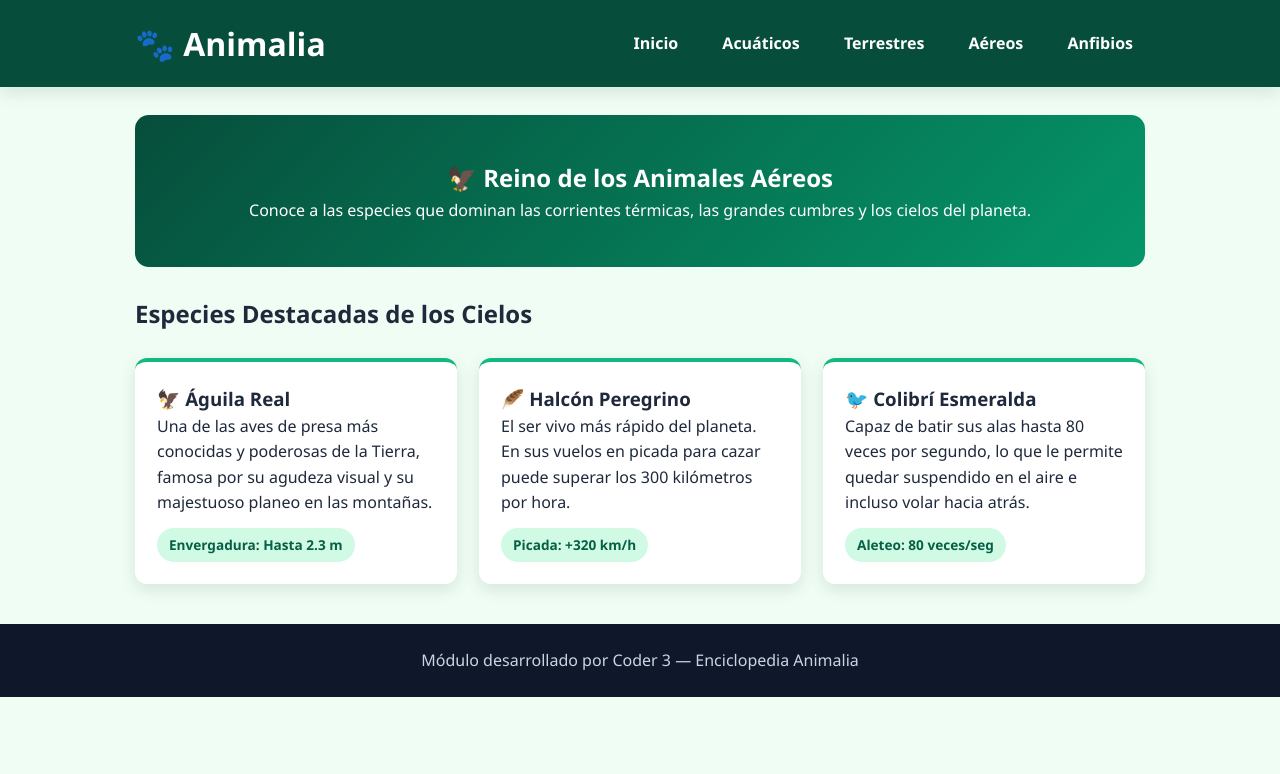
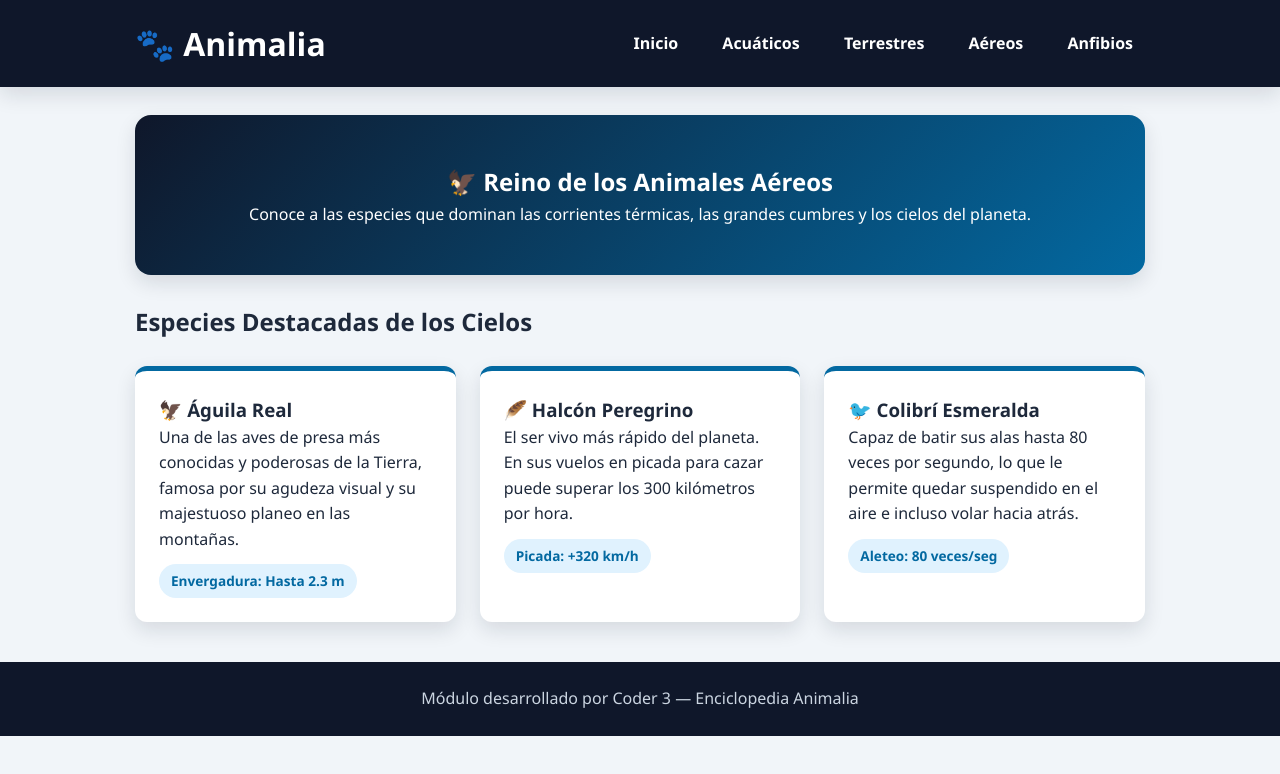
Before and after one commit to Juan-Orozco/Animalia-Riwi, a plain HTML site: page aereos.html in a window 1280 px wide. Drawn offline with Linux system fonts and the light colour scheme.

Commit message:
style(theme): update color palette and hero gradient for aerial theme.2.0

```diff
--- a/styles.css
+++ b/styles.css
@@ -2,13 +2,13 @@
    ZONA DE CONFLICTO PAREJA B (CODERS 3 Y 4): VARIABLES
    ========================================================= */
 :root {
-  --color-primario: #064e3b;
-  --color-secundario: #059669;
-  --color-acento: #10b981;
-  --color-fondo: #f0fdf4;
+  --color-primario: #0f172a;
+  --color-secundario: #0369a1;
+  --color-acento: #38bdf8;
+  --color-fondo: #f1f5f9;
   --color-texto: #1e293b;
   --color-blanco: #ffffff;
-  --sombra-suave: 0 6px 16px rgba(6, 78, 59, 0.12);
+  --sombra-suave: 0 8px 20px rgba(15, 23, 42, 0.12);
 }
 
 * {
@@ -60,40 +60,35 @@ body {
 }
 
 .hero-banner {
-  background: linear-gradient(135deg, #064e3b 0%, #059669 100%);
+  background: linear-gradient(135deg, #0f172a 0%, #0369a1 100%);
   color: var(--color-blanco);
-  padding: 44px 30px;
-  border-radius: 14px;
+  padding: 48px 32px;
+  border-radius: 16px;
   margin: 28px 0;
   text-align: center;
+  box-shadow: var(--sombra-suave);
 }
 
 /* ZONA DE CONFLICTO PAREJA B: GRILLA Y TARJETAS */
 .card-grid {
   display: grid;
-  grid-template-columns: repeat(auto-fit, minmax(230px, 1fr));
-  gap: 22px;
+  grid-template-columns: repeat(auto-fit, minmax(240px, 1fr));
+  gap: 24px;
   margin: 24px 0 40px;
 }
 
 .card {
   background-color: var(--color-blanco);
   border-radius: 12px;
-  padding: 22px;
+  padding: 24px;
   box-shadow: var(--sombra-suave);
-  border-top: 4px solid var(--color-acento);
-  transition: transform 0.25s ease, box-shadow 0.25s ease;
-}
-
-.card:hover {
-  transform: translateY(-6px);
-  box-shadow: 0 12px 24px rgba(0, 0, 0, 0.14);
+  border-top: 5px solid var(--color-secundario);
 }
 
 .badge {
   display: inline-block;
-  background-color: #d1fae5;
-  color: #065f46;
+  background-color: #e0f2fe;
+  color: #0369a1;
   font-size: 0.85rem;
   font-weight: 700;
   padding: 6px 12px;
```
